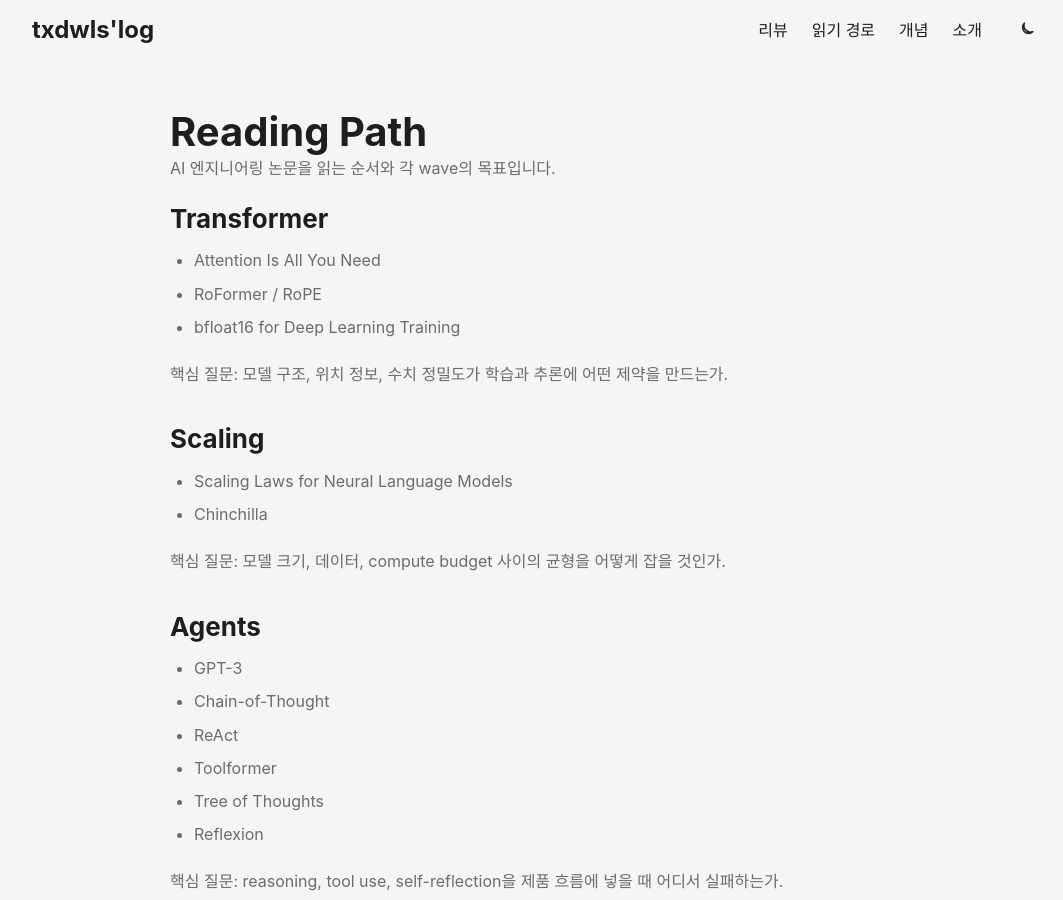
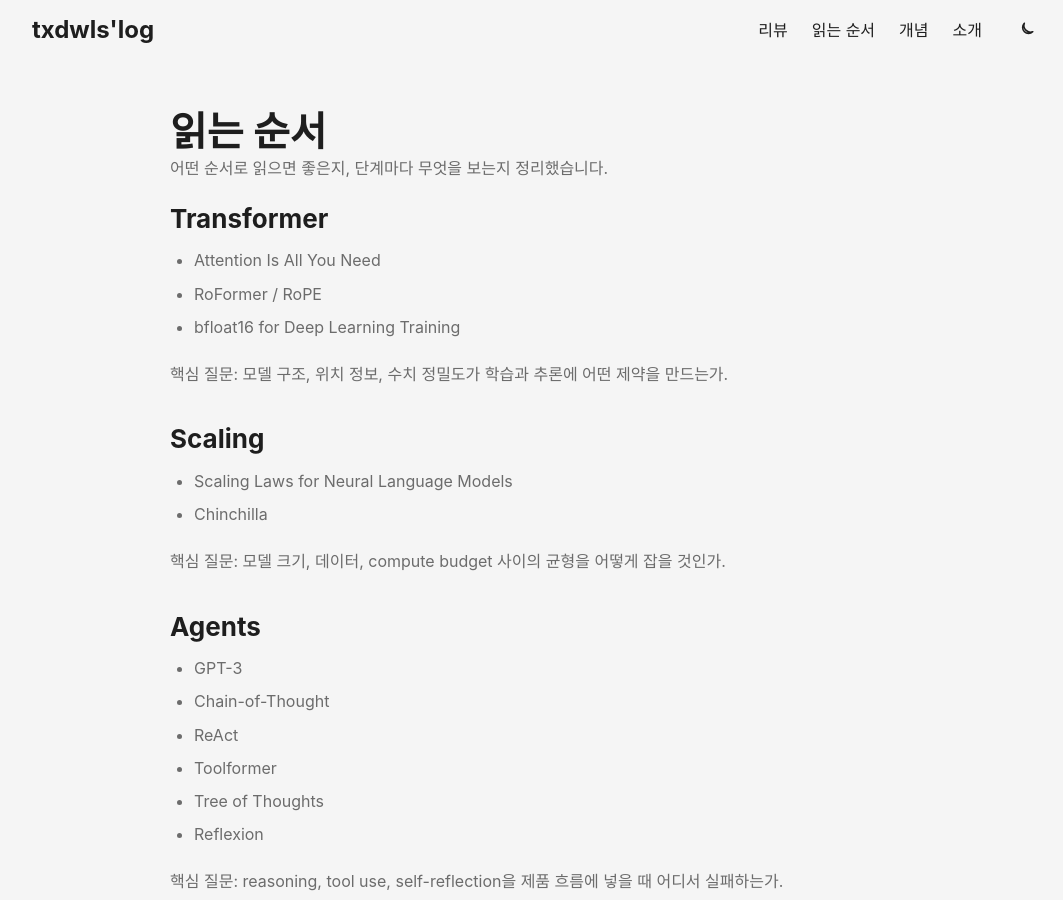
Before and after one commit to txdwls/txdwls.github.io, a Jekyll site: the page built from blog/reading-path.md, in a window 1280 px wide and 900 px high. Shown: the whole window, without its empty margins (110-1173 px from the left). Built offline with Jekyll 4.4.1, drawn with Linux system fonts in a browser that asks for light colours.

Commit message:
style: rename 읽기 경로 to 읽는 순서 for natural Korean

```diff
--- a/blog/_layouts/default.html
+++ b/blog/_layouts/default.html
@@ -23,7 +23,7 @@
         </div>
         <ul id="menu">
           <li><a href="{{ '/reviews/' | relative_url }}">리뷰</a></li>
-          <li><a href="{{ '/reading-path/' | relative_url }}">읽기 경로</a></li>
+          <li><a href="{{ '/reading-path/' | relative_url }}">읽는 순서</a></li>
           <li><a href="{{ '/concepts/' | relative_url }}">개념</a></li>
           <li><a href="{{ '/about/' | relative_url }}">소개</a></li>
         </ul>
--- a/blog/index.html
+++ b/blog/index.html
@@ -31,5 +31,5 @@ title: "Home"
 {% endfor %}
 
 <nav class="pagination" aria-label="블로그 탐색">
-  <a class="next" href="{{ '/reading-path/' | relative_url }}">읽기 경로 »</a>
+  <a class="next" href="{{ '/reading-path/' | relative_url }}">읽는 순서 »</a>
 </nav>
--- a/blog/reading-path.md
+++ b/blog/reading-path.md
@@ -1,7 +1,7 @@
 ---
 layout: page
-title: "Reading Path"
-description: "AI 엔지니어링 논문을 읽는 순서와 각 wave의 목표입니다."
+title: "읽는 순서"
+description: "어떤 순서로 읽으면 좋은지, 단계마다 무엇을 보는지 정리했습니다."
 permalink: /reading-path/
 ---
 
```
